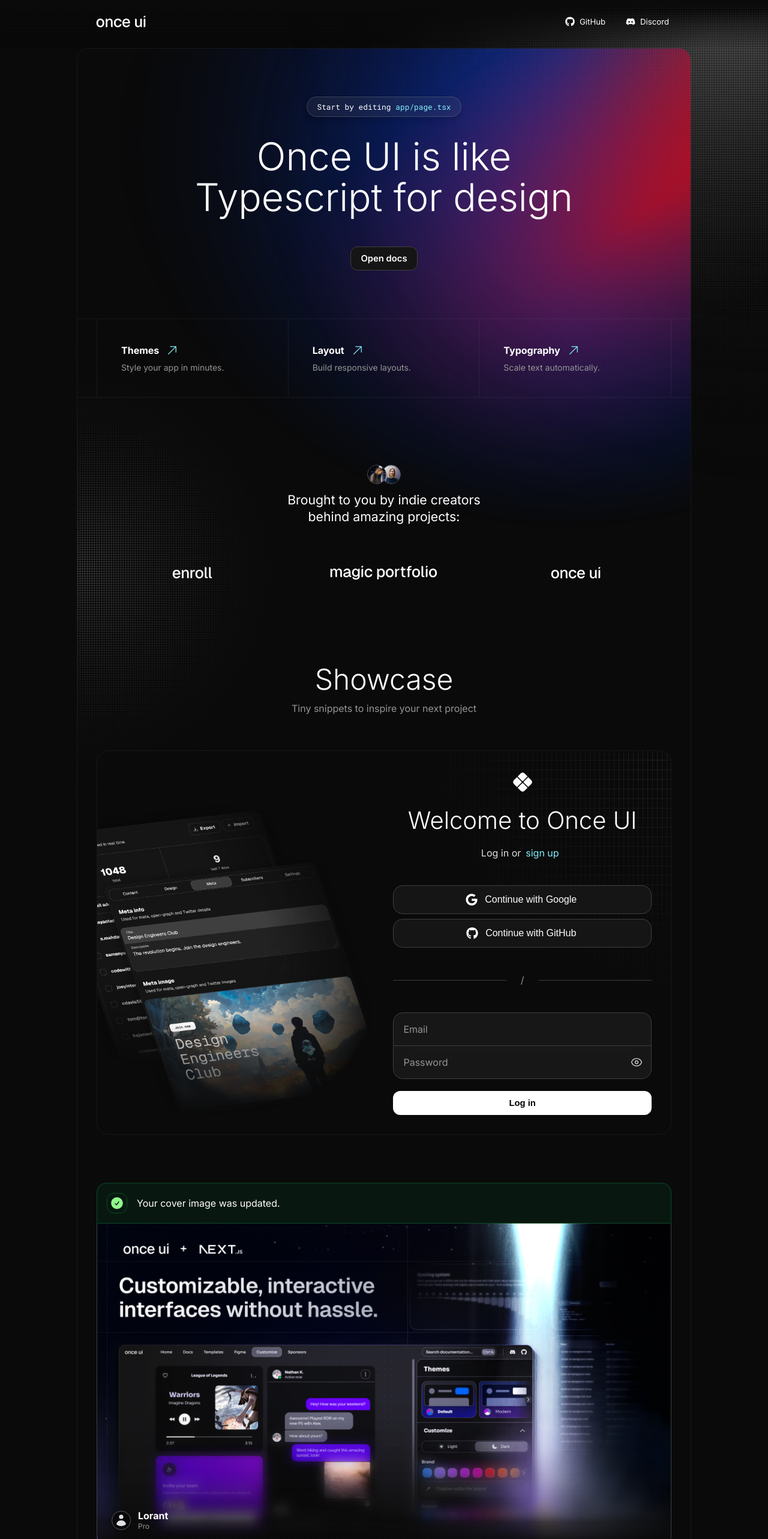
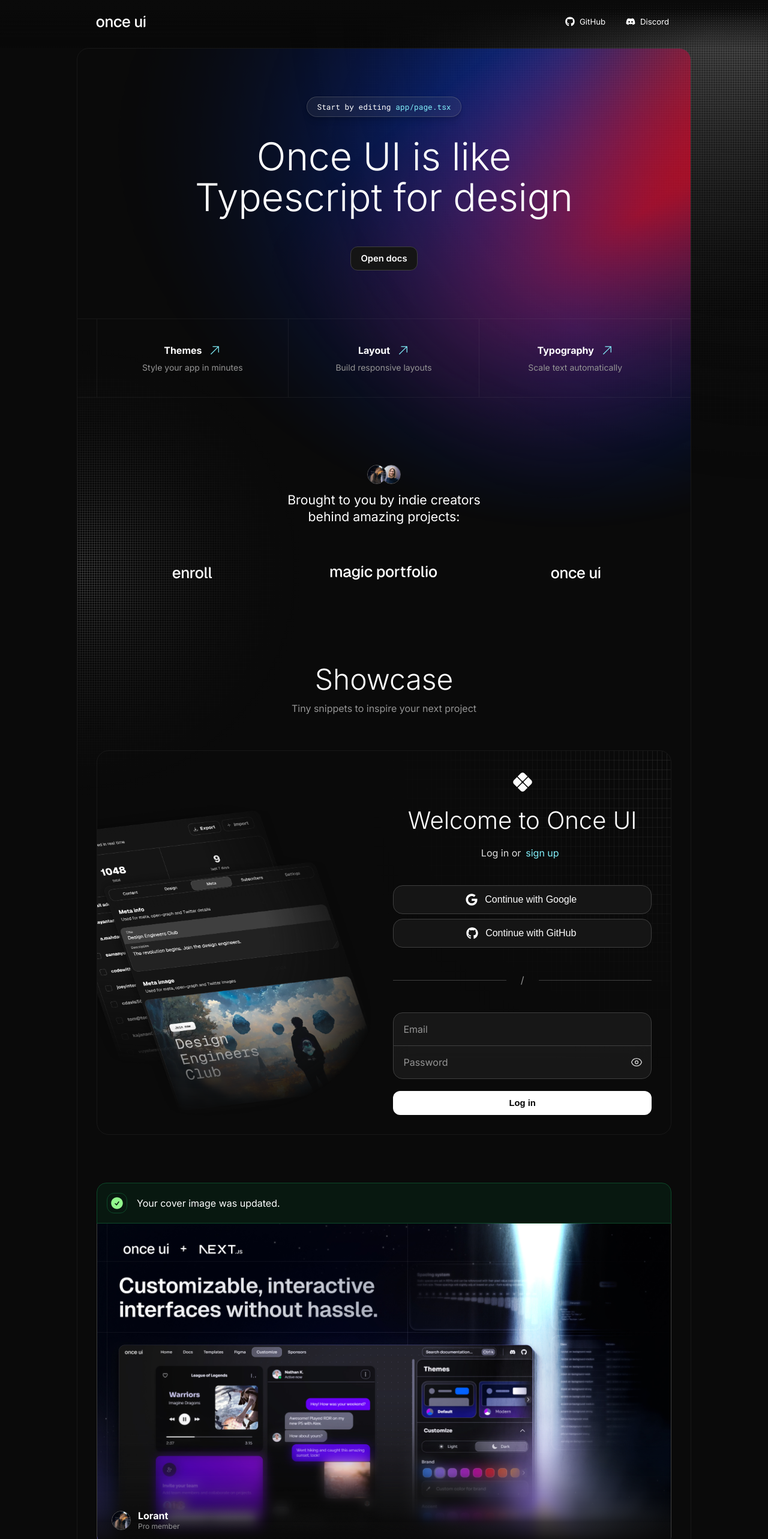
Before and after one commit to once-ui-system/nextjs-starter, a Next.js app: page / in a window 1280 px wide. Shown: the top 2566 px of the page at 60% size. Built offline with nearby package versions, Linux system fonts and the light colour scheme.

Commit message:
fix Background size and pos

```diff
--- a/src/app/page.tsx
+++ b/src/app/page.tsx
@@ -60,17 +60,17 @@ export default function Home() {
     {
       href: "https://once-ui.com/docs/theming",
       title: "Themes",
-      description: "Style your app in minutes.",
+      description: "Style your app in minutes",
     },
     {
       href: "https://once-ui.com/docs/flexComponent",
       title: "Layout",
-      description: "Build responsive layouts.",
+      description: "Build responsive layouts",
     },
     {
       href: "https://once-ui.com/docs/typography",
       title: "Typography",
-      description: "Scale text automatically.",
+      description: "Scale text automatically",
     },
   ];
 
@@ -257,7 +257,7 @@ export default function Home() {
                       href={link.href}
                     >
                       <Card fillWidth padding="40" gap="8" direction="column" background={undefined} borderRight={index < links.length - 1 ? "neutral-alpha-weak" : undefined} border={undefined} radius={undefined}>
-                        <Flex fillWidth gap="12" alignItems="center">
+                        <Flex fillWidth justifyContent="center" gap="12" alignItems="center">
                           <Text
                             variant="body-strong-m"
                             onBackground="neutral-strong"
@@ -267,6 +267,7 @@ export default function Home() {
                           <Icon size="s" name="arrowUpRight" />
                         </Flex>
                         <Text
+                          align="center"
                           variant="body-default-s"
                           onBackground="neutral-weak"
                         >
@@ -413,7 +414,7 @@ export default function Home() {
                     <Flex fill alignItems="flex-end" zIndex={1} position="absolute">
                       <Fade to="top" fillWidth height={12} pattern={{ display: true, size: "2" }} position="absolute" bottom="0" bottomRadius="l"/>
                       <Flex padding="24" position="relative">
-                      <User name="Lorant" subline="Pro"/>
+                      <User name="Lorant" subline="Pro member" avatarProps={{ src: "/images/l.jpg" }}/>
                       </Flex>
                     </Flex>
                   </MediaUpload>
@@ -515,7 +516,7 @@ export default function Home() {
               </Button>
               <Flex as="footer" fillWidth paddingX="l" gap="16" paddingY="64" textVariant="body-default-xs" onBackground="neutral-medium" justifyContent="center" alignItems="center" align="center" direction="column">
                   <Logo wordmark={false} size="s"/>
-                  <Text size="m">2024 / Once UI</Text>
+                  <Text size="m"><Text onBackground="neutral-weak">2024 /</Text> Once UI</Text>
                   <SmartLink href="https://github.com/once-ui-system/nextjs-starter?tab=MIT-1-ov-file">
                     MIT License
                   </SmartLink>
--- a/src/once-ui/components/Background.tsx
+++ b/src/once-ui/components/Background.tsx
@@ -198,6 +198,7 @@ const Background = forwardRef<HTMLDivElement, BackgroundProps>(
         zIndex={0}
         overflow="hidden"
         style={{
+          pointerEvents: "none",
           ...maskStyle(),
           ...styles,
         }}
@@ -206,9 +207,6 @@ const Background = forwardRef<HTMLDivElement, BackgroundProps>(
         {gradient.display && (
           <Flex
             position="absolute"
-            top="0"
-            left="0"
-            fill
             className={styles.gradient}
             opacity={gradient.opacity}
             style={{
```
